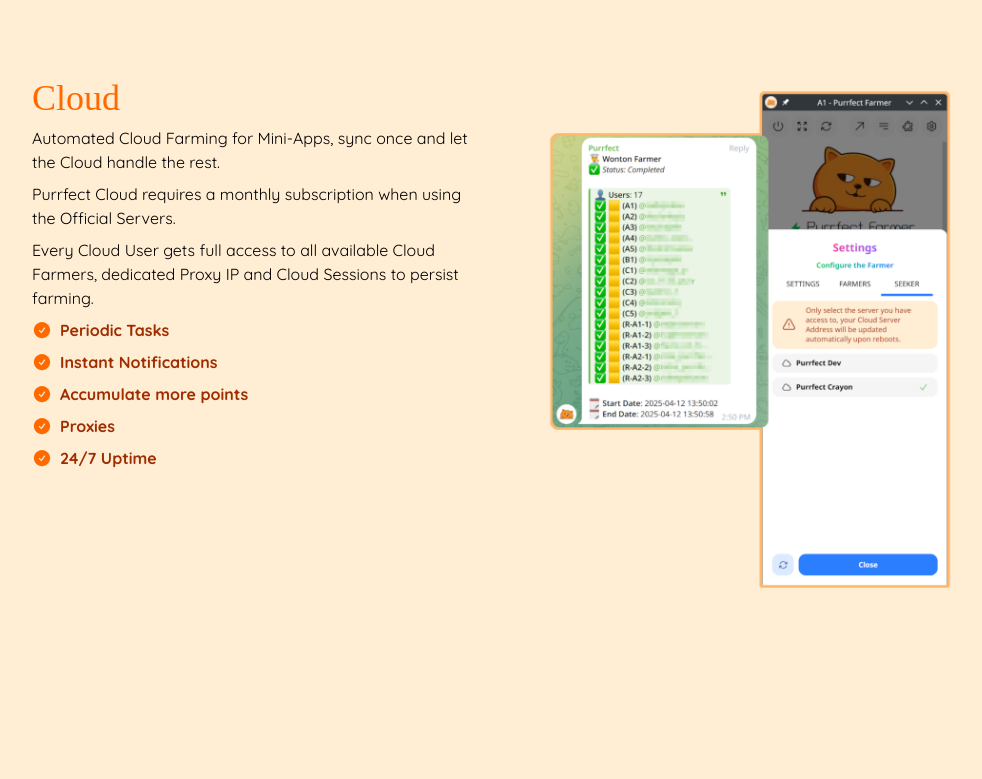
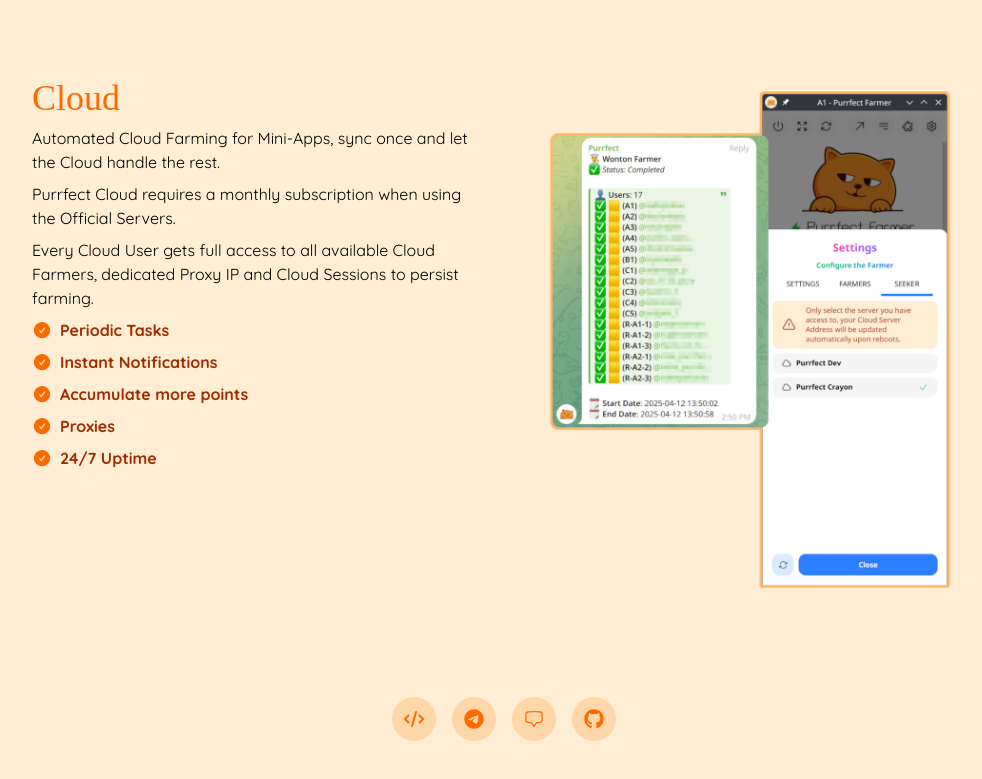
Before and after one commit to purrfect-farmer/purrfect-landing, a React (Vite) app: page / in a window 1280 px wide. Shown: the part 3585-4364 px from the top of the page, without its empty margins (136-1118 px from the left). Before the commit the page ends 4226 px from the top, so only its background shows below. Built offline with nearby package versions, Linux system fonts and the light colour scheme; a web font is replaced by a local one.

Commit message:
Added Footer

```diff
--- a/src/App.jsx
+++ b/src/App.jsx
@@ -1,6 +1,7 @@
 import Cloud from "./partials/Cloud";
 import Farmers from "./partials/Farmers";
 import Features from "./partials/Features";
+import Footer from "./partials/Footer";
 import Hero from "./partials/Hero";
 import Mirror from "./partials/Mirror";
 import Mobile from "./partials/Mobile";
@@ -18,6 +19,7 @@
       <Toolbar />
       <Mobile />
       <Cloud />
+      <Footer />
     </>
   );
 }
--- /dev/null
+++ b/src/partials/Footer.jsx
@@ -0,0 +1,55 @@
+import { FaCode, FaGithub, FaTelegram } from "react-icons/fa6";
+import { cn } from "@/lib/utils";
+import { HiOutlineChatBubbleBottomCenter } from "react-icons/hi2";
+
+const FooterButton = ({
+  icon: Icon, // eslint-disable-line
+  ...props
+}) => (
+  <a
+    {...props}
+    target="_blank"
+    className={cn(
+      "bg-orange-200",
+      "p-3 rounded-full",
+      "inline-flex items-center justify-center gap-2",
+      props.className
+    )}
+  >
+    <Icon className="text-orange-500 w-5 h-5" />
+  </a>
+);
+
+export default function Footer() {
+  return (
+    <div className="p-10">
+      <div className=" rounded-2xl p-4 max-w-5xl mx-auto flex flex-col gap-4">
+        <div className="flex justify-center items-center flex-wrap gap-4">
+          <FooterButton
+            href={import.meta.env.VITE_APP_DEV}
+            icon={FaCode}
+            title="Developer"
+          />
+
+          <FooterButton
+            href={import.meta.env.VITE_APP_TELEGRAM_CHANNEL}
+            icon={FaTelegram}
+            title="Channel"
+          />
+
+          <FooterButton
+            href={import.meta.env.VITE_APP_TELEGRAM_CHAT}
+            icon={HiOutlineChatBubbleBottomCenter}
+            title="Chat"
+          />
+
+          <FooterButton
+            href={import.meta.env.VITE_APP_GITHUB}
+            icon={FaGithub}
+            title="GitHub"
+          />
+        </div>
+      </div>
+    </div>
+  );
+}
```
Also changed, not shown: 1 other file (tests, documents, lock files or other folders).
